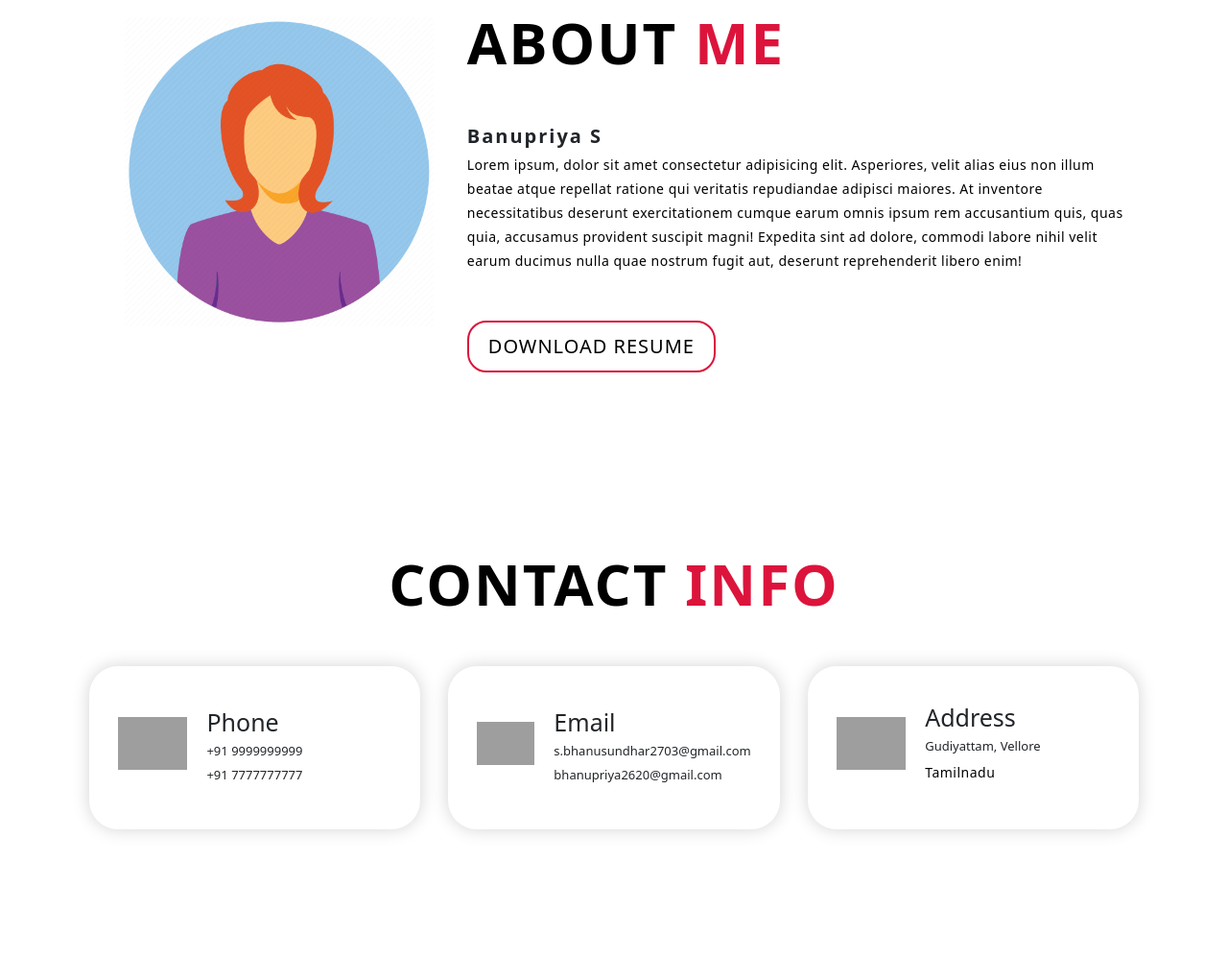
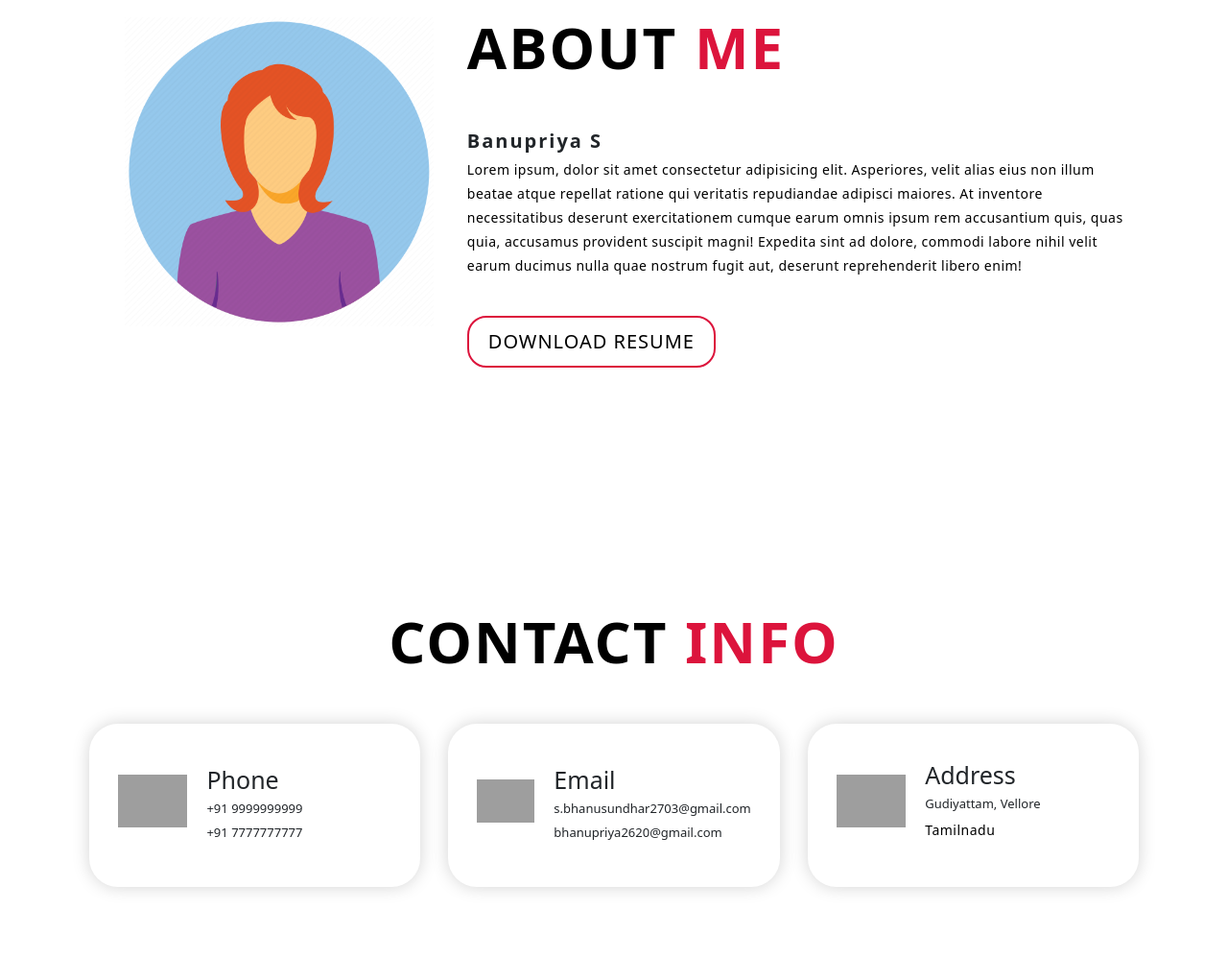
Before and after one commit to Banupriya-2703/H_C_J, a plain HTML site: page index.html in a window 1280 px wide. Shown: the part 2083-3080 px from the top of the page at 96% size. Drawn offline with nearby package versions, Linux system fonts and the light colour scheme; grey boxes are pictures that could not be loaded.

Commit message:
Update style.css

```diff
--- a/style.css
+++ b/style.css
@@ -86,7 +86,6 @@ p {
 }
 #header .header {
 	min-height: 8vh;
-	/* background-color:rgba(50, 46, 46, 1); */
 	background-image: linear-gradient(60deg, #0e1821 0%, #1d2e40 100%);
 	transition: 0.3s ease background-color;
 	max-width: 100%;
@@ -103,7 +102,6 @@ p {
 #header .nav-list ul {
 	list-style: none;
 	position: absolute;
-	/* background-color: rgb(31, 30, 30); */
 	width: 100vw;
 	height: 100vh;
 	left: 100%;
@@ -312,7 +310,6 @@ p {
 {
     height: 400px;
     width: 680px;
-
     position: relative;
     transition: 1.1s all;
     box-shadow: 6px 6px 40px 10px rgba(56, 39, 39, 0.9);
@@ -346,12 +343,11 @@ p {
 	flex-direction:row;
 	text-align: center;
 	max-width: 1200px;
-	margin: 0 auto;
-	padding: 100px 20px;
+	padding: 90px 20px;
+	margin-bottom: 0;
 }
 #about .col-left {
 	width: 250px;
-	height: 210px;
 }
 #about .col-right {
 	width: 100%;
@@ -368,7 +364,7 @@ p {
 	letter-spacing: 0.2rem;
 }
 #about .col-right p {
-	margin-bottom: 20px;
+	margin-bottom: 10px;
 }
 #about .col-right .cta {
 	color: black;
@@ -379,17 +375,14 @@ p {
 /* End About Section */
 
 /* contact Section */
-#contact{
-	margin-top: -300px;
-}
 #contact .contact {
 	flex-direction: column;
 	max-width: 1200px;
 	width: 90%;
+	margin-top: -240px;
 }
 #contact .contact-items {
 	width: 100%;
-	margin-top: -50px;
 }
 #contact .contact-item {
 	width: 80%;
@@ -542,7 +535,7 @@ p {
 	/* contact  */
 	#contact .contact {
 		flex-direction: column;
-		padding: 100px 0;
+		padding: 50px 0;
 		align-items: center;
 		justify-content: center;
 		min-width: 20vh;
```
